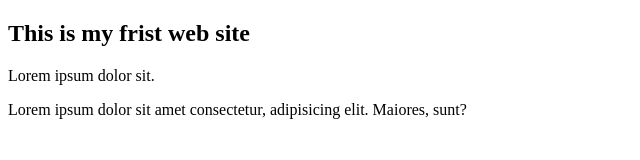
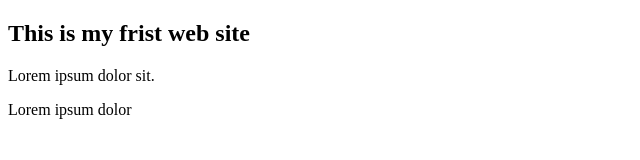
Before and after one commit to sakibhossain1/firstwebsite, a plain HTML site: page index.html in a window 1280 px wide. Shown: the whole page, without its empty margins (0-640 px from the left). Drawn offline with Linux system fonts and the light colour scheme.

Commit message:
Update index.html

```diff
--- a/index.html
+++ b/index.html
@@ -9,6 +9,6 @@
 <body>
     <h2> This is my frist web site</h2>
     <p>Lorem ipsum dolor sit.</p>
-    <p>Lorem ipsum dolor sit amet consectetur, adipisicing elit. Maiores, sunt?</p>
+    <p>Lorem ipsum dolor</p>
 </body>
 </html>
```
